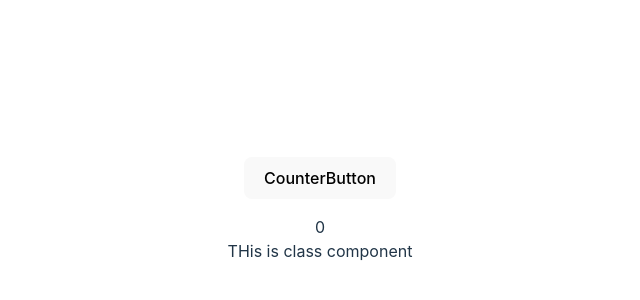
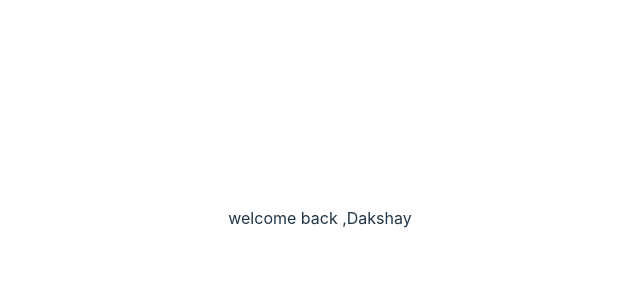
Before and after one commit to Dakshay505/react-typescript, a React (Vite) app: page / in a window 1280 px wide. Shown: the part 182-482 px from the top of the page, without its empty margins (320-960 px from the left). Built offline with nearby package versions, Linux system fonts and the light colour scheme.

Commit message:
sending component in props

```diff
--- a/src/App.tsx
+++ b/src/App.tsx
@@ -1,5 +1,5 @@
 import "./App.css";
-import Counter from "./components/class/Counter";
+
 // import ConditionStatus from "./components/ConditionStatus";
 // import CounterUseReducer from "./components/CounterUseReducer";
 // import EventProps from "./components/EventProps";
@@ -15,6 +15,11 @@
 // import UserProvider  from "./components/context/User.Context";
 // import DomRef from "./components/ref/DomRef";
 // import MutableRef from "./components/ref/MutableRef";
+
+// import Counter from "./components/class/Counter";
+
+import Private from "./components/auth/Private";
+import Profile from "./components/auth/Profile";
 
 function App() {
   //  const person = {
@@ -58,8 +63,9 @@
       <MutableRef/>
       <DomRef/> */}
 
-      <Counter message="THis is class component" />
+      {/* <Counter message="THis is class component" /> */}
 
+        <Private isLoggedIn={true} component={Profile} />
 
     </>
   );
--- /dev/null
+++ b/src/components/auth/Login.tsx
@@ -0,0 +1,9 @@
+
+
+const Login = () => {
+  return (
+    <div>Login</div>
+  )
+}
+
+export default Login
--- /dev/null
+++ b/src/components/auth/Private.tsx
@@ -0,0 +1,24 @@
+import React from "react"
+import Login from "./Login"
+import {profileProp} from "./Profile"
+
+type PrivateProps ={
+    isLoggedIn:boolean,
+    component :React.ComponentType<profileProp>
+
+}
+
+const Private = ({isLoggedIn , component :Component}:PrivateProps) => {
+  return (
+    <div>
+        {
+            isLoggedIn ?
+            <Component name ={"Dakshay"}/>
+            :
+            <Login/>
+        }
+    </div>
+  )
+}
+
+export default Private
--- /dev/null
+++ b/src/components/auth/Profile.tsx
@@ -0,0 +1,14 @@
+
+export type profileProp ={
+    name:string
+}
+
+const Profile = ({name}:profileProp) => {
+  return (
+    <div>
+        welcome back ,{name}
+    </div>
+  )
+}
+
+export default Profile
```
